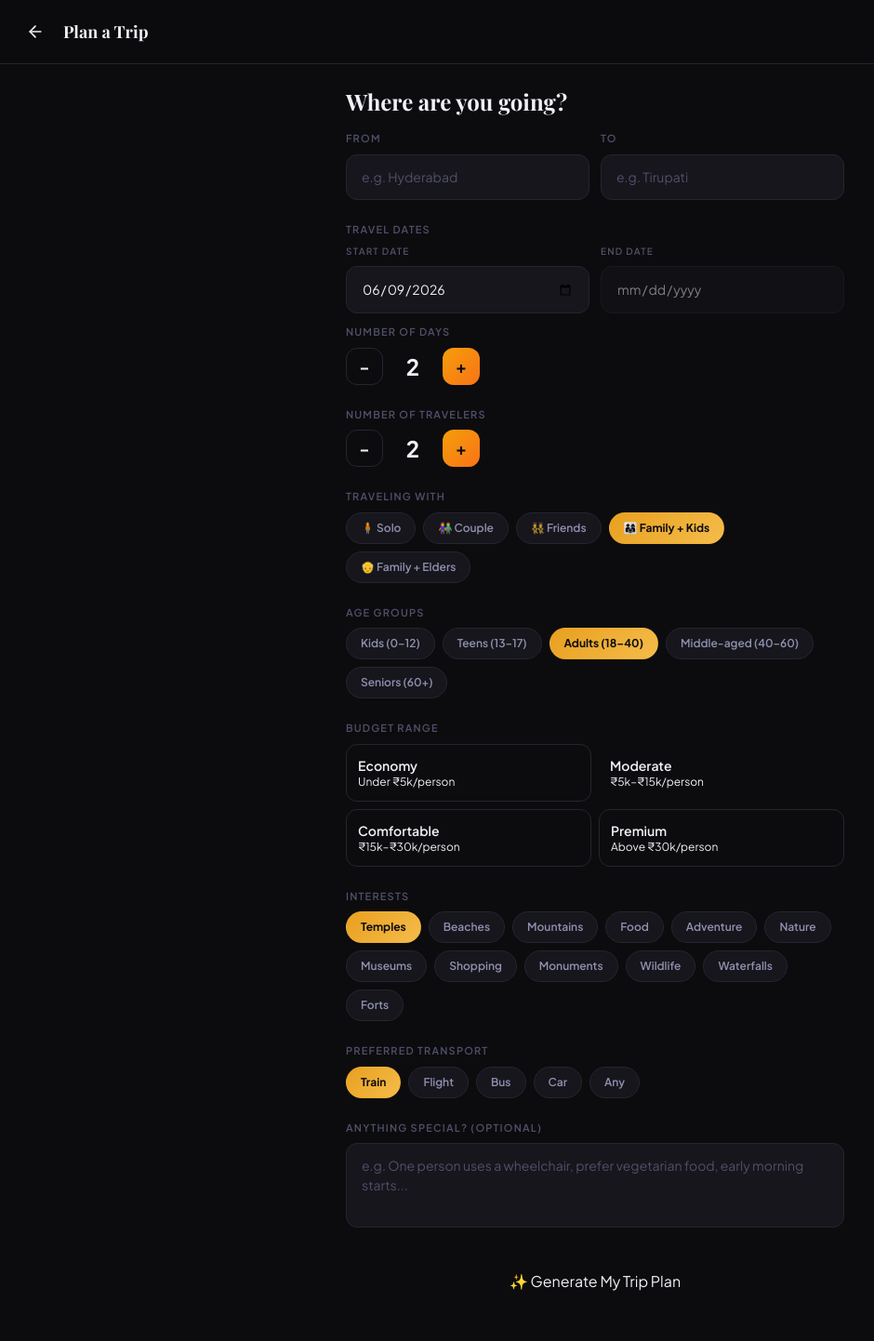
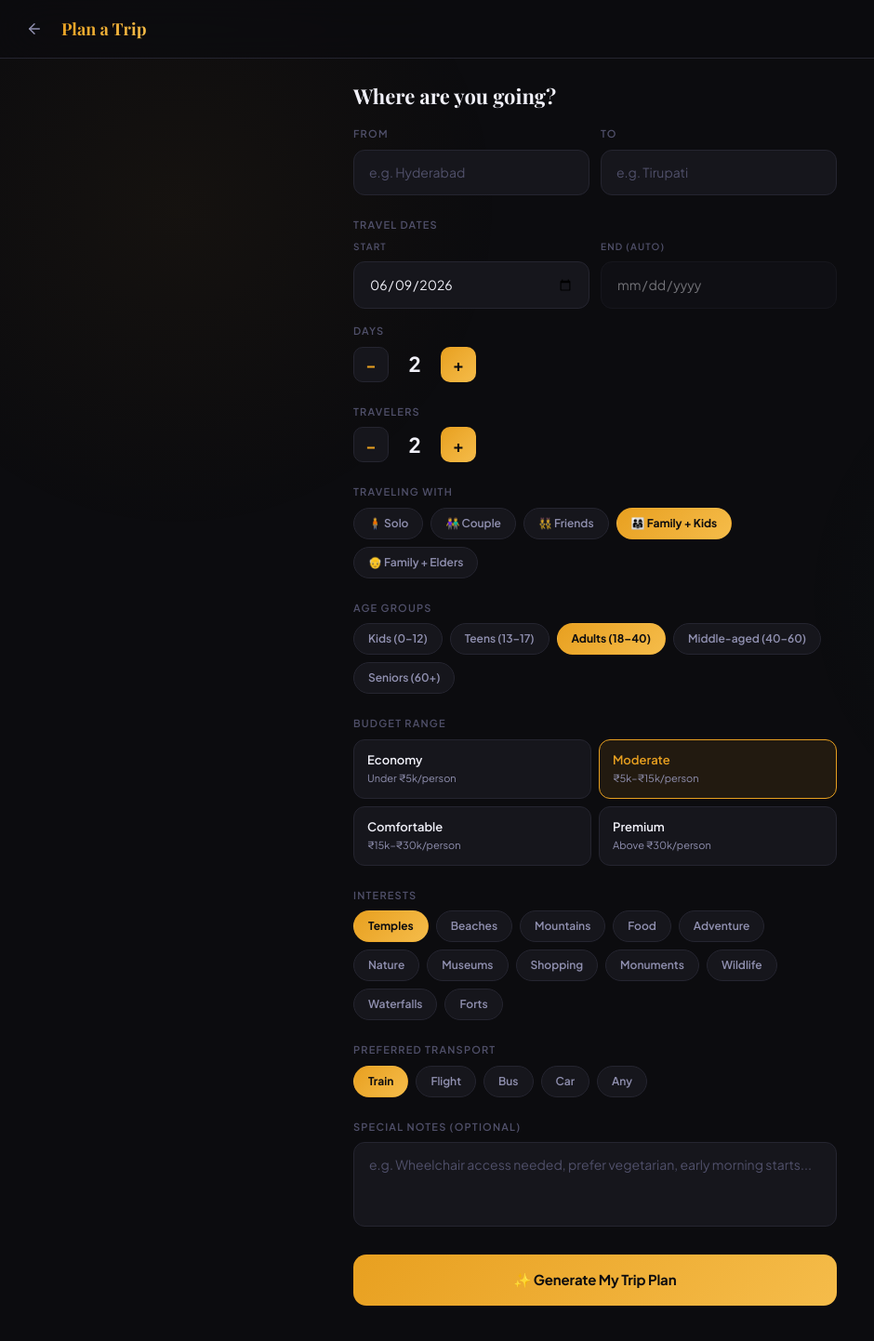
Before and after one commit to mallipedhisandeep/tripmind, a Next.js app: page /plan/new in a window 1280 px wide. Shown: the top 1442 px of the page at 93% size, without its empty margins (0-940 px from the left). Built offline with nearby package versions, Linux system fonts and the light colour scheme; no server answers; a web font is replaced by a local one.

Commit message:
Add files via upload

```diff
--- a/app/plan/new/PlanNewClient.tsx
+++ b/app/plan/new/PlanNewClient.tsx
@@ -8,21 +8,21 @@ import toast from 'react-hot-toast'
 import { TripForm } from '@/types'
 
 const INTERESTS = ['Temples','Beaches','Mountains','Food','Adventure','Nature','Museums','Shopping','Monuments','Wildlife','Waterfalls','Forts']
-const TRAVEL_WITH = [
-  { value: 'solo', label: 'Solo', emoji: '🧍' },
-  { value: 'couple', label: 'Couple', emoji: '👫' },
-  { value: 'friends', label: 'Friends', emoji: '👯' },
-  { value: 'family_kids', label: 'Family + Kids', emoji: '👨‍👩‍👧' },
-  { value: 'family_elders', label: 'Family + Elders', emoji: '👴' },
+const WITH = [
+  { v: 'solo', l: 'Solo', e: '🧍' },
+  { v: 'couple', l: 'Couple', e: '👫' },
+  { v: 'friends', l: 'Friends', e: '👯' },
+  { v: 'family_kids', l: 'Family + Kids', e: '👨‍👩‍👧' },
+  { v: 'family_elders', l: 'Family + Elders', e: '👴' },
 ]
 const TRANSPORT = ['Train','Flight','Bus','Car','Any']
 const BUDGET = [
-  { value: 'budget', label: 'Economy', desc: 'Under ₹5k/person' },
-  { value: 'moderate', label: 'Moderate', desc: '₹5k–₹15k/person' },
-  { value: 'comfortable', label: 'Comfortable', desc: '₹15k–₹30k/person' },
-  { value: 'premium', label: 'Premium', desc: 'Above ₹30k/person' },
+  { v: 'budget', l: 'Economy', d: 'Under ₹5k/person' },
+  { v: 'moderate', l: 'Moderate', d: '₹5k–₹15k/person' },
+  { v: 'comfortable', l: 'Comfortable', d: '₹15k–₹30k/person' },
+  { v: 'premium', l: 'Premium', d: 'Above ₹30k/person' },
 ]
-const AGE_GROUPS = ['Kids (0–12)','Teens (13–17)','Adults (18–40)','Middle-aged (40–60)','Seniors (60+)']
+const AGES = ['Kids (0–12)','Teens (13–17)','Adults (18–40)','Middle-aged (40–60)','Seniors (60+)']
 
 export default function PlanNewClient() {
   const router = useRouter()
@@ -59,7 +59,7 @@ export default function PlanNewClient() {
     load()
   }, [])
 
-  const handleDays = (days: number) => {
+  const setDays = (days: number) => {
     setForm(f => {
       const start = new Date(f.start_date || tomorrow)
       const end = new Date(start)
@@ -68,7 +68,7 @@ export default function PlanNewClient() {
     })
   }
 
-  const handleStartDate = (date: string) => {
+  const setStart = (date: string) => {
     setForm(f => {
       const start = new Date(date)
       const end = new Date(start)
@@ -77,17 +77,17 @@ export default function PlanNewClient() {
     })
   }
 
-  const toggle = (key: 'interests' | 'age_groups', val: string) =>
+  const toggleArr = (key: 'interests' | 'age_groups', val: string) =>
     setForm(f => ({ ...f, [key]: f[key].includes(val) ? f[key].filter(x => x !== val) : [...f[key], val] }))
 
-  const handleGenerate = async () => {
+  const generate = async () => {
     if (!form.from.trim()) { toast.error('Enter starting city'); return }
     if (!form.to.trim()) { toast.error('Enter destination'); return }
-    if (form.interests.length === 0) { toast.error('Pick at least one interest'); return }
+    if (!form.interests.length) { toast.error('Pick at least one interest'); return }
     setLoading(true)
     try {
       const { data: { user } } = await supabase.auth.getUser()
-      if (!user) throw new Error('Not logged in')
+      if (!user) { window.location.href = '/login'; return }
       const { data: trip, error } = await supabase
         .from('trips').insert({ user_id: user.id, form_data: form, status: 'draft', regen_count: 0 })
         .select().single()
@@ -96,22 +96,42 @@ export default function PlanNewClient() {
     } catch { toast.error('Something went wrong. Try again.'); setLoading(false) }
   }
 
+  const S = (active: boolean) => ({
+    border: `1.5px solid ${active ? 'var(--gold)' : 'var(--border)'}`,
+    background: active ? 'var(--gold-dim)' : 'var(--s2)',
+    borderRadius: 12, padding: '12px 14px',
+    cursor: 'pointer', textAlign: 'left' as const, transition: 'all 0.15s',
+  })
+
+  const counter = (val: number, min: number, max: number, set: (n: number) => void) => (
+    <div style={{ display: 'flex', alignItems: 'center', gap: 14 }}>
+      <button onClick={() => set(Math.max(min, val - 1))}
+        style={{ width: 38, height: 38, borderRadius: 10, border: '1px solid var(--border)', background: 'var(--s2)', color: 'var(--gold)', fontSize: 18, fontWeight: 700, cursor: 'pointer' }}>−</button>
+      <span style={{ fontSize: 22, fontWeight: 700, color: 'var(--t1)', minWidth: 28, textAlign: 'center' }}>{val}</span>
+      <button onClick={() => set(Math.min(max, val + 1))}
+        style={{ width: 38, height: 38, borderRadius: 10, background: 'linear-gradient(135deg,#e8a020,#f5bc4a)', border: 'none', color: '#0c0c0f', fontSize: 18, fontWeight: 700, cursor: 'pointer' }}>+</button>
+    </div>
+  )
+
   return (
-    <div className="min-h-screen" style={{ background: 'var(--bg)' }}>
-      <div className="glow-1" /><div className="glow-2" />
-      <nav className="glass sticky top-0 z-50 flex items-center gap-3 px-5 py-4 border-b border-[var(--border)]">
-        <button onClick={() => router.push('/dashboard')} className="p-2 rounded-xl transition-colors" style={{ color: 'var(--text-2)' }}>
-          <ArrowLeft className="w-5 h-5" />
+    <div style={{ minHeight: '100vh', background: 'var(--bg)', position: 'relative', overflow: 'hidden' }}>
+      <div className="amb-1" /><div className="amb-2" />
+
+      {/* NAV */}
+      <nav className="glass" style={{ position: 'sticky', top: 0, zIndex: 50, display: 'flex', alignItems: 'center', gap: 12, padding: '14px 20px' }}>
+        <button onClick={() => router.push('/dashboard')} style={{ padding: 8, borderRadius: 10, background: 'transparent', border: 'none', color: 'var(--t2)', cursor: 'pointer' }}>
+          <ArrowLeft style={{ width: 18, height: 18 }} />
         </button>
-        <div className="font-display text-lg font-bold gradient-text">Plan a Trip</div>
+        <span className="font-display gold" style={{ fontSize: 18, fontWeight: 700 }}>Plan a Trip</span>
       </nav>
 
-      <div className="relative z-10 max-w-xl mx-auto px-5 pb-32 pt-6">
-        <motion.div initial={{ opacity: 0, y: 16 }} animate={{ opacity: 1, y: 0 }} className="flex flex-col gap-6">
+      <div style={{ position: 'relative', zIndex: 10, maxWidth: 560, margin: '0 auto', padding: '24px 20px 120px' }}>
+        <motion.div initial={{ opacity: 0, y: 16 }} animate={{ opacity: 1, y: 0 }} style={{ display: 'flex', flexDirection: 'column', gap: 24 }}>
 
+          {/* From / To */}
           <div>
-            <h2 className="font-display text-2xl font-bold mb-4" style={{ color: 'var(--text)' }}>Where are you going?</h2>
-            <div className="grid grid-cols-2 gap-3">
+            <h2 className="font-display" style={{ fontSize: 22, fontWeight: 700, color: 'var(--t1)', marginBottom: 16 }}>Where are you going?</h2>
+            <div style={{ display: 'grid', gridTemplateColumns: '1fr 1fr', gap: 12 }}>
               <div><label className="label">From</label>
                 <input className="input" placeholder="e.g. Hyderabad" value={form.from} onChange={e => setForm(f => ({ ...f, from: e.target.value }))} /></div>
               <div><label className="label">To</label>
@@ -119,94 +139,81 @@ export default function PlanNewClient() {
             </div>
           </div>
 
+          {/* Dates */}
           <div>
             <label className="label">Travel Dates</label>
-            <div className="grid grid-cols-2 gap-3 mb-3">
-              <div><label className="label" style={{ fontSize: 10 }}>Start Date</label>
-                <input type="date" className="input" min={today} value={form.start_date} onChange={e => handleStartDate(e.target.value)} /></div>
-              <div><label className="label" style={{ fontSize: 10 }}>End Date</label>
-                <input type="date" className="input" value={form.end_date} readOnly style={{ opacity: 0.5 }} /></div>
+            <div style={{ display: 'grid', gridTemplateColumns: '1fr 1fr', gap: 12, marginBottom: 16 }}>
+              <div><label className="label" style={{ fontSize: 10 }}>Start</label>
+                <input type="date" className="input" min={today} value={form.start_date} onChange={e => setStart(e.target.value)} /></div>
+              <div><label className="label" style={{ fontSize: 10 }}>End (auto)</label>
+                <input type="date" className="input" value={form.end_date} readOnly style={{ opacity: 0.45 }} /></div>
             </div>
-            <label className="label">Number of Days</label>
-            <div className="flex items-center gap-4">
-              <button onClick={() => handleDays(Math.max(1, form.days - 1))}
-                className="w-10 h-10 rounded-xl border font-bold text-lg" style={{ borderColor: 'var(--border)', color: 'var(--amber)', background: 'var(--surface2)' }}>−</button>
-              <span className="text-2xl font-bold w-8 text-center" style={{ color: 'var(--text)' }}>{form.days}</span>
-              <button onClick={() => handleDays(Math.min(14, form.days + 1))}
-                className="w-10 h-10 rounded-xl font-bold text-lg" style={{ background: 'linear-gradient(135deg,#f59e0b,#f97316)', color: '#080810' }}>+</button>
+            <label className="label">Days</label>
+            {counter(form.days, 1, 14, setDays)}
+          </div>
+
+          {/* Travelers */}
+          <div>
+            <label className="label">Travelers</label>
+            {counter(form.travelers, 1, 30, n => setForm(f => ({ ...f, travelers: n })))}
+          </div>
+
+          {/* Group */}
+          <div>
+            <label className="label">Traveling With</label>
+            <div style={{ display: 'flex', flexWrap: 'wrap', gap: 8 }}>
+              {WITH.map(t => <button key={t.v} onClick={() => setForm(f => ({ ...f, group_type: t.v as any }))} className={`chip ${form.group_type === t.v ? 'active' : ''}`}>{t.e} {t.l}</button>)}
             </div>
           </div>
 
+          {/* Ages */}
           <div>
-            <label className="label">Number of Travelers</label>
-            <div className="flex items-center gap-4">
-              <button onClick={() => setForm(f => ({ ...f, travelers: Math.max(1, f.travelers - 1) }))}
-                className="w-10 h-10 rounded-xl border font-bold text-lg" style={{ borderColor: 'var(--border)', color: 'var(--amber)', background: 'var(--surface2)' }}>−</button>
-              <span className="text-2xl font-bold w-8 text-center" style={{ color: 'var(--text)' }}>{form.travelers}</span>
-              <button onClick={() => setForm(f => ({ ...f, travelers: Math.min(30, f.travelers + 1) }))}
-                className="w-10 h-10 rounded-xl font-bold text-lg" style={{ background: 'linear-gradient(135deg,#f59e0b,#f97316)', color: '#080810' }}>+</button>
+            <label className="label">Age Groups</label>
+            <div style={{ display: 'flex', flexWrap: 'wrap', gap: 8 }}>
+              {AGES.map(a => <button key={a} onClick={() => toggleArr('age_groups', a)} className={`chip ${form.age_groups.includes(a) ? 'active' : ''}`}>{a}</button>)}
             </div>
           </div>
 
-          <div><label className="label">Traveling With</label>
-            <div className="flex flex-wrap gap-2">
-              {TRAVEL_WITH.map(t => (
-                <button key={t.value} onClick={() => setForm(f => ({ ...f, group_type: t.value as any }))}
-                  className={`chip ${form.group_type === t.value ? 'active' : ''}`}>{t.emoji} {t.label}</button>
-              ))}
-            </div>
-          </div>
-
-          <div><label className="label">Age Groups</label>
-            <div className="flex flex-wrap gap-2">
-              {AGE_GROUPS.map(a => (
-                <button key={a} onClick={() => toggle('age_groups', a)}
-                  className={`chip ${form.age_groups.includes(a) ? 'active' : ''}`}>{a}</button>
-              ))}
-            </div>
-          </div>
-
-          <div><label className="label">Budget Range</label>
-            <div className="grid grid-cols-2 gap-2">
+          {/* Budget */}
+          <div>
+            <label className="label">Budget Range</label>
+            <div style={{ display: 'grid', gridTemplateColumns: '1fr 1fr', gap: 8 }}>
               {BUDGET.map(b => (
-                <button key={b.value} onClick={() => setForm(f => ({ ...f, budget: b.value as any }))}
-                  className="p-3 rounded-xl border text-left transition-all"
-                  style={{ border: form.budget === b.value ? '1.5px solid var(--amber)' : '1px solid var(--border)', background: form.budget === b.value ? 'var(--amber-dim)' : 'var(--surface2)' }}>
-                  <div className="text-sm font-semibold" style={{ color: form.budget === b.value ? 'var(--amber)' : 'var(--text)' }}>{b.label}</div>
-                  <div className="text-xs" style={{ color: 'var(--text-2)' }}>{b.desc}</div>
+                <button key={b.v} onClick={() => setForm(f => ({ ...f, budget: b.v as any }))} style={S(form.budget === b.v)}>
+                  <div style={{ fontWeight: 600, fontSize: 13, color: form.budget === b.v ? 'var(--gold)' : 'var(--t1)' }}>{b.l}</div>
+                  <div style={{ fontSize: 11, color: 'var(--t2)', marginTop: 2 }}>{b.d}</div>
                 </button>
               ))}
             </div>
           </div>
 
-          <div><label className="label">Interests</label>
-            <div className="flex flex-wrap gap-2">
-              {INTERESTS.map(i => (
-                <button key={i} onClick={() => toggle('interests', i)}
-                  className={`chip ${form.interests.includes(i) ? 'active' : ''}`}>{i}</button>
-              ))}
+          {/* Interests */}
+          <div>
+            <label className="label">Interests</label>
+            <div style={{ display: 'flex', flexWrap: 'wrap', gap: 8 }}>
+              {INTERESTS.map(i => <button key={i} onClick={() => toggleArr('interests', i)} className={`chip ${form.interests.includes(i) ? 'active' : ''}`}>{i}</button>)}
             </div>
           </div>
 
-          <div><label className="label">Preferred Transport</label>
-            <div className="flex flex-wrap gap-2">
-              {TRANSPORT.map(t => (
-                <button key={t} onClick={() => setForm(f => ({ ...f, transport: t.toLowerCase() as any }))}
-                  className={`chip ${form.transport === t.toLowerCase() ? 'active' : ''}`}>{t}</button>
-              ))}
+          {/* Transport */}
+          <div>
+            <label className="label">Preferred Transport</label>
+            <div style={{ display: 'flex', flexWrap: 'wrap', gap: 8 }}>
+              {TRANSPORT.map(t => <button key={t} onClick={() => setForm(f => ({ ...f, transport: t.toLowerCase() as any }))} className={`chip ${form.transport === t.toLowerCase() ? 'active' : ''}`}>{t}</button>)}
             </div>
           </div>
 
-          <div><label className="label">Anything special? (optional)</label>
-            <textarea className="input resize-none" rows={3}
-              placeholder="e.g. One person uses a wheelchair, prefer vegetarian food, early morning starts..."
+          {/* Notes */}
+          <div>
+            <label className="label">Special Notes (optional)</label>
+            <textarea className="input" rows={3} style={{ resize: 'none' }}
+              placeholder="e.g. Wheelchair access needed, prefer vegetarian, early morning starts..."
               value={form.special_notes} onChange={e => setForm(f => ({ ...f, special_notes: e.target.value }))} />
           </div>
 
-          <button onClick={handleGenerate} disabled={loading} className="btn btn-primary w-full py-4 text-base disabled:opacity-40">
-            {loading ? '⏳ Saving...' : '✨ Generate My Trip Plan'}
+          <button onClick={generate} disabled={loading} className="btn-gold" style={{ width: '100%', padding: '16px', fontSize: 15 }}>
+            {loading ? '⏳ Saving trip...' : '✨ Generate My Trip Plan'}
           </button>
-
         </motion.div>
       </div>
     </div>
```
